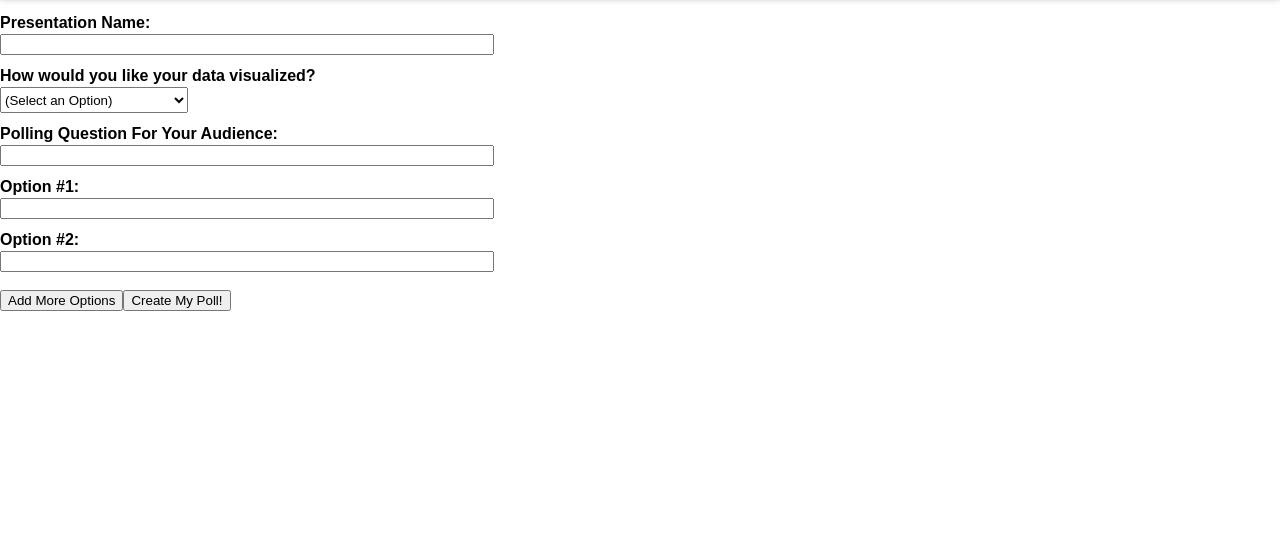
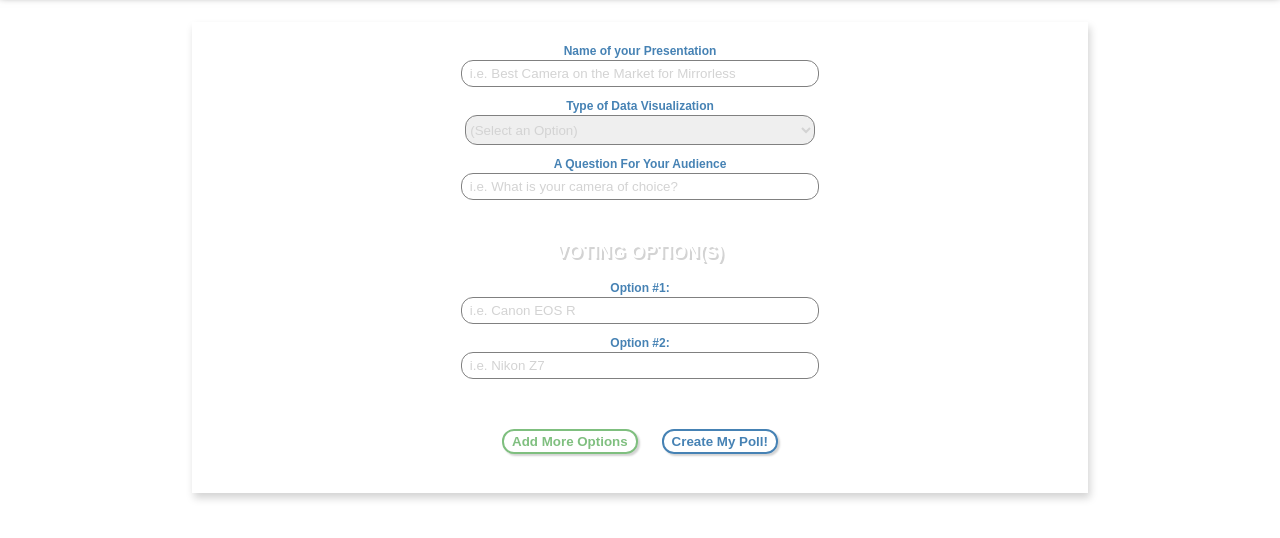
Before and after one commit to dev-vp/qaap, a React app: page /create in a window 1280 px wide. Shown: the part 56-594 px from the top of the page. Built offline with nearby package versions, Linux system fonts and the light colour scheme.

Commit message:
CreateForm Styling Added

```diff
--- a/client/components/CreatePoll.js
+++ b/client/components/CreatePoll.js
@@ -64,59 +64,77 @@ class CreatePoll extends React.Component {
     return (
       <div id="create-form-wrapper">
         <form id="create-form" onSubmit={evt => this.onSubmit(evt)}>
-          <label>Presentation Name:</label>
-          <input name="title" onChange={evt => this.onChange(evt)} />
+          <label>Name of your Presentation</label>
+          <input
+            name="title"
+            onChange={evt => this.onChange(evt)}
+            placeholder="i.e. Best Camera on the Market for Mirrorless"
+          />
 
-          <label>How would you like your data visualized?</label>
+          <label>Type of Data Visualization</label>
           <select name="chartType" onChange={evt => this.onChange(evt)}>
             <option value="bar"> (Select an Option) </option>
             <option value="bar"> Bar Graph </option>
             <option value="pie"> Pie Chart </option>
           </select>
 
-          <label>Polling Question For Your Audience:</label>
+          <label>A Question For Your Audience</label>
           <span>
-            <input name="question" onChange={evt => this.onChange(evt)} />
+            <input
+              name="question"
+              onChange={evt => this.onChange(evt)}
+              placeholder="i.e. What is your camera of choice?"
+            />
           </span>
 
           <div id="option-container">
+            <p>VOTING OPTION(S)</p>
             <label className="option">Option #1:</label>
             <input
               className="option"
               name="option1"
               onChange={evt => this.onChange(evt)}
+              placeholder="i.e. Canon EOS R"
             />
             <label className="option">Option #2:</label>
             <input
               className="option"
               name="option2"
               onChange={evt => this.onChange(evt)}
+              placeholder="i.e. Nikon Z7"
             />
             <label className="option-hide">Option #3:</label>
             <input
               className="option-hide"
               name="option3"
               onChange={evt => this.onChange(evt)}
+              placeholder="i.e. Sony A7"
             />
             <label className="option-hide">Option #4:</label>
             <input
               className="option-hide"
               name="option4"
               onChange={evt => this.onChange(evt)}
+              placeholder="i.e. Mirrorless is not my style."
             />
             <label className="option-hide">Option #5:</label>
             <input
               className="option-hide"
               name="option5"
               onChange={evt => this.onChange(evt)}
+              placeholder="i.e. I like film cameras."
             />
           </div>
 
-          <button type="button" onClick={() => this.addMoreOptions()}>
+          <button
+            id="add-option"
+            type="button"
+            onClick={() => this.addMoreOptions()}
+          >
             Add More Options
           </button>
 
-          <button>Create My Poll!</button>
+          <button id="create-button">Create My Poll!</button>
         </form>
       </div>
     )
--- a/public/stylesheet.css
+++ b/public/stylesheet.css
@@ -3,6 +3,7 @@
 /* ------------------------------------------- */
 body {
   padding-top: 50px;
+  padding-bottom: 88px;
   margin-left: 0px;
   margin-right: 0px;
 }
@@ -113,27 +114,118 @@ body {
 /* ------------------------------------------- */
 /* ----------- CREATEFORM.JS LAYOUT ---------- */
 /* ------------------------------------------- */
+#create-form-wrapper {
+  text-align: center;
+}
+
+#create-form {
+  padding-top: 10px;
+  padding-bottom: 39px;
+  width: 70%;
+  margin: 0 auto;
+  box-shadow: 2px 5px 8px lightgrey;
+  margin-top: 20px;
+}
+
 label {
   font-family: sans-serif;
   display: block;
   margin-top: 12px;
   margin-bottom: 2px;
-  font-weight: bold;
+  font-size: 12px;
+  font-weight: bolder;
+  color: steelblue;
+  outline: none;
+}
+
+select {
+  height: 30px;
+  width: 39%;
+  border-radius: 12px;
+  border: 1px solid gray;
+  outline: none;
+  color: lightgrey;
 }
 
 input {
   width: 38%;
+  border-radius: 12px;
+  border: 1px solid gray;
+  padding: 5px 8px;
+}
+
+input::placeholder {
+  color: lightgrey;
 }
 
 button {
   margin-top: 18px;
 }
 
-select {
-  height: 26px;
-  width: 188px;
+#option-container {
+  margin-top: 30px;
+  margin-bottom: 20px;
+  /* border: 2px solid lightgrey; */
+  padding-top: 12px;
+  padding-bottom: 30px;
+}
+
+#option-container > p {
+  font-family: Arial, Helvetica, sans-serif;
+  color: rgb(255, 255, 255);
+  text-shadow: 2px 2px lightgrey;
+  font-weight: bold;
+  font-size: 18px;
+  margin-top: 0px;
 }
 
 .option-hide {
   display: none;
 }
+
+/* FORM BUTTONS */
+#add-option {
+  margin: 0px 12px;
+  padding: 3px 8px;
+  border-radius: 12px;
+  outline: none;
+  border: 2px solid rgba(0, 128, 0, 0.5);
+  color: rgba(0, 128, 0, 0.5);
+  font-weight: bold;
+  background-color: transparent;
+  box-shadow: 2px 2px 2px lightgrey;
+}
+
+#add-option:hover {
+  border: 2px solid green;
+  color: green;
+}
+
+#add-option:active {
+  border: 2px solid darkgreen;
+  color: darkgreen;
+  box-shadow: none;
+}
+
+#create-button {
+  margin: 0px 12px;
+  padding: 3px 8px;
+  border-radius: 12px;
+  outline: none;
+  border: 2px solid steelblue;
+  color: steelblue;
+  font-weight: bold;
+  background-color: transparent;
+  box-shadow: 2px 2px 2px lightgrey;
+}
+
+#create-button:hover {
+  border: 2px solid rgb(38, 93, 138);
+  color: rgb(38, 93, 138);
+}
+
+#create-button:active {
+  border: 2px solid rgb(12, 63, 105);
+  color: rgb(12, 63, 105);
+  box-shadow: none;
+}
```
